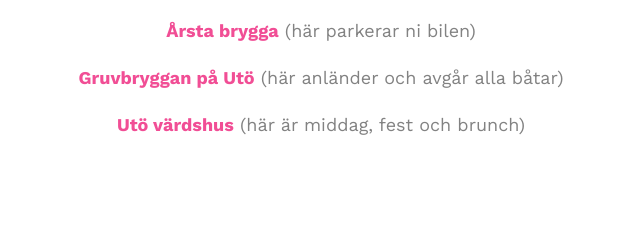
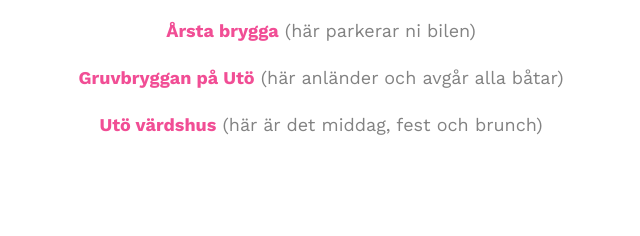
Before and after one commit to lionesse/leijonlustig, a plain HTML site: page index.html in a window 1280 px wide. Shown: the part 5470-5706 px from the top of the page, 319-959 px from the left. Drawn offline with nearby package versions, Linux system fonts and the light colour scheme; files whose address does not match are found by name.

Commit message:
Add files via upload

```diff
--- a/index.html
+++ b/index.html
@@ -330,7 +330,7 @@
 			<p>Google maps-länkar:</p>
 			<p><b><a href="https://goo.gl/maps/x4bAE5ros6r2Wma88">Årsta brygga</a></b> (här parkerar ni bilen)</p>
 			<p><b><a href="https://goo.gl/maps/RLqHLSTHhjRBLXAi9">Gruvbryggan på Utö</a></b> (här anländer och avgår alla båtar)</p>
-			<p><b><a href="https://goo.gl/maps/ak3CAiU1wiESBefRA">Utö värdshus</a></b> (här är middag, fest och brunch)</p>
+			<p><b><a href="https://goo.gl/maps/ak3CAiU1wiESBefRA">Utö värdshus</a></b> (här är det middag, fest och brunch)</p>
 				</div>
 			</div>
 		</div>
```
